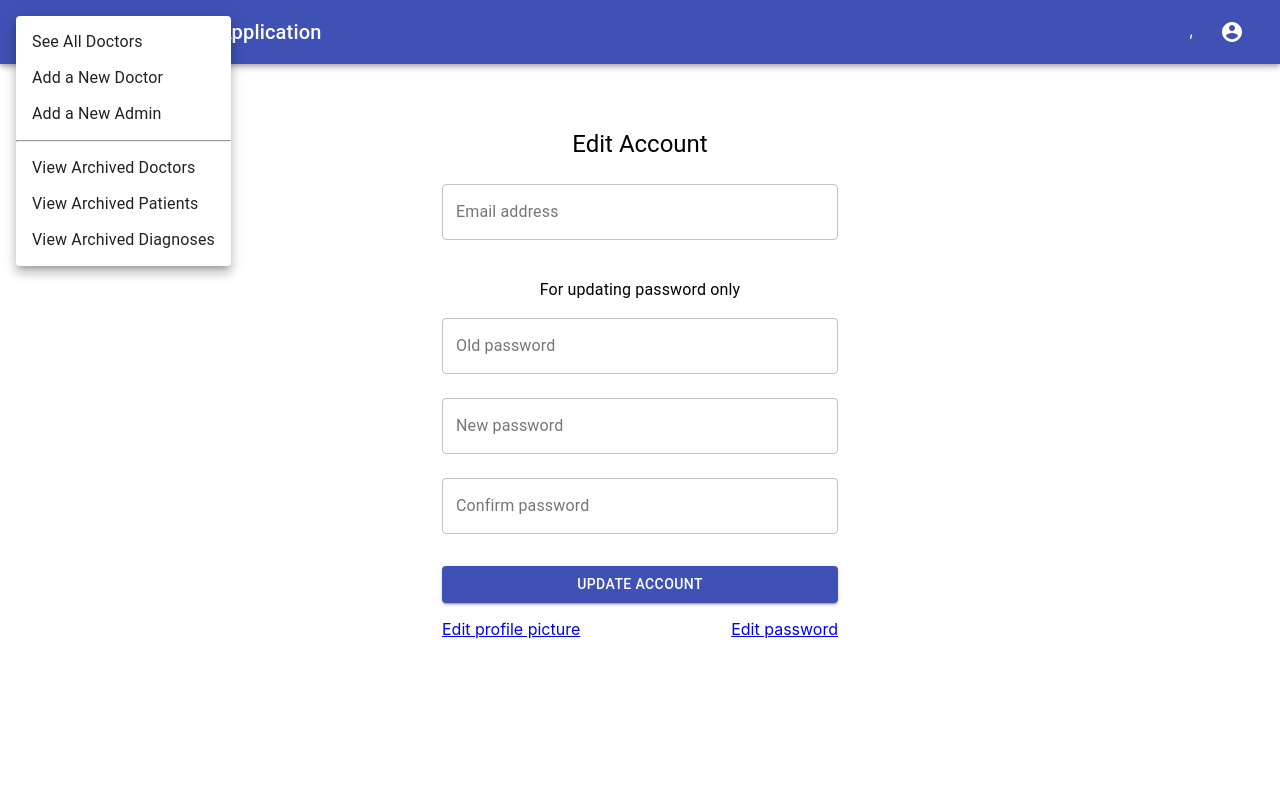
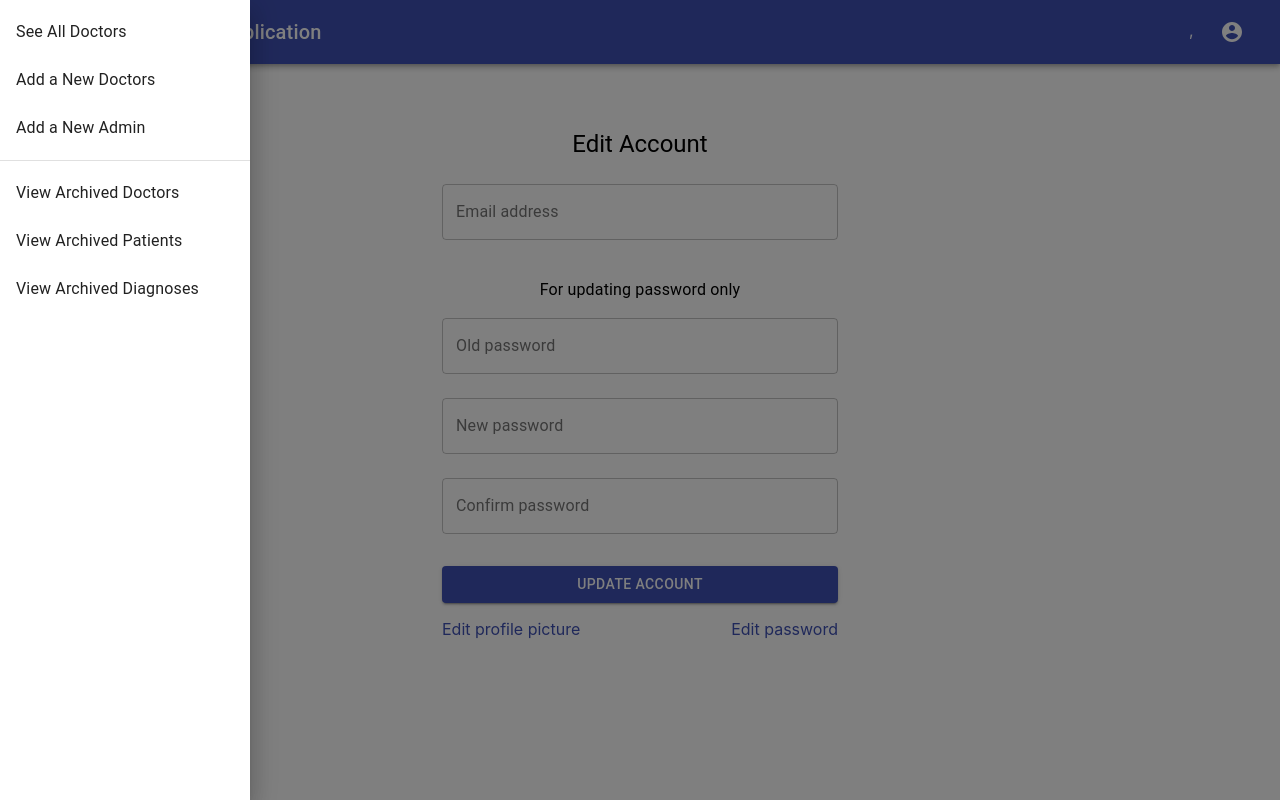
Before and after one commit to Tiko-Minasyan/capstone-react, a React (Create React App) app: page /admin/edit in a window 1280 px wide. Both pictures are taken after a click on the button 36 px from the left and 32 px from the top of the page. Built offline with nearby package versions, Linux system fonts and the light colour scheme; no server answers.

Commit message:
pc to laptop

```diff
--- a/src/components/admin/AdminDoctorProfile.js
+++ b/src/components/admin/AdminDoctorProfile.js
@@ -54,6 +54,7 @@ const useStyles = makeStyles({
 	info: {
 		textAlign: "center",
 		padding: "20px",
+		width: "100%",
 	},
 	warningContainer: {
 		width: "90%",
@@ -286,6 +287,9 @@ export default function AdminDoctorProfile() {
 		getDoctor(0);
 		setIsSearching(false);
 		setPageDiagnoses(0);
+
+		setPatientSearch("");
+		setFinishedSearch("All");
 	};
 
 	const emptyRowsWarning = 5 - Math.min(5, countWarning - pageWarning * 5);
--- a/src/components/admin/AdminHeader.js
+++ b/src/components/admin/AdminHeader.js
@@ -2,6 +2,10 @@ import React, { useEffect } from "react";
 import { makeStyles } from "@material-ui/core/styles";
 import AppBar from "@material-ui/core/AppBar";
 import Toolbar from "@material-ui/core/Toolbar";
+import Drawer from "@material-ui/core/Drawer";
+import List from "@material-ui/core/List";
+import Divider from "@material-ui/core/Divider";
+import ListItem from "@material-ui/core/ListItem";
 import Typography from "@material-ui/core/Typography";
 import IconButton from "@material-ui/core/IconButton";
 import MenuIcon from "@material-ui/icons/Menu";
@@ -10,6 +14,7 @@ import MenuItem from "@material-ui/core/MenuItem";
 import Menu from "@material-ui/core/Menu";
 import { useHistory } from "react-router";
 import adminAPI from "../../api/admin.api";
+import { ListItemText } from "@material-ui/core";
 
 const useStyles = makeStyles((theme) => ({
 	root: {
@@ -27,15 +32,17 @@ const useStyles = makeStyles((theme) => ({
 	name: {
 		marginRight: "10px",
 	},
+	drawer: {
+		width: "250px",
+	},
 }));
 
 export default function Header() {
 	const [admin, setAdmin] = React.useState({});
 	const [anchorEl, setAnchorEl] = React.useState(null);
-	const [anchorElLinks, setAnchorElLinks] = React.useState(null);
+	const [drawerOpen, setDrawerOpen] = React.useState(false);
 
 	const open = Boolean(anchorEl);
-	const openLinks = Boolean(anchorElLinks);
 
 	const classes = useStyles();
 	const history = useHistory();
@@ -50,45 +57,35 @@ export default function Header() {
 		setAnchorEl(event.currentTarget);
 	};
 
-	const handleMenuLinks = (event) => {
-		setAnchorElLinks(event.currentTarget);
+	const toggleDrawer = (open) => (event) => {
+		setDrawerOpen(open);
 	};
 
 	const handleClose = () => {
 		setAnchorEl(null);
 	};
 
-	const handleCloseLinks = () => {
-		setAnchorElLinks(null);
-	};
-
 	const allDoctors = () => {
-		handleCloseLinks();
 		history.push("/admin/viewDoctors");
 	};
 
 	const newDoctor = () => {
-		handleCloseLinks();
 		history.push("/admin/register");
 	};
 
 	const newAdmin = () => {
-		handleCloseLinks();
 		history.push("/admin/registerAdmin");
 	};
 
 	const archivedDoctors = () => {
-		handleCloseLinks();
 		history.push("/admin/archive/doctors");
 	};
 
 	const archivedPatients = () => {
-		handleCloseLinks();
 		history.push("/admin/archive/patients");
 	};
 
 	const archivedDiagnoses = () => {
-		handleCloseLinks();
 		history.push("/admin/archive/diagnoses");
 	};
 
@@ -112,36 +109,44 @@ export default function Header() {
 						className={classes.menuButton}
 						color="inherit"
 						aria-label="menu"
-						onClick={handleMenuLinks}
+						onClick={toggleDrawer(true)}
 					>
 						<MenuIcon />
 					</IconButton>
-					<Menu
-						id="menu-appbar-links"
-						anchorEl={anchorElLinks}
-						anchorOrigin={{
-							vertical: "top",
-							horizontal: "right",
-						}}
-						keepMounted
-						transformOrigin={{
-							vertical: "top",
-							horizontal: "right",
-						}}
-						open={openLinks}
-						onClose={handleCloseLinks}
+
+					<Drawer
+						anchor="left"
+						open={drawerOpen}
+						onClose={toggleDrawer(false)}
+						onClick={toggleDrawer(false)}
 					>
-						<MenuItem onClick={allDoctors}>See All Doctors</MenuItem>
-						<MenuItem onClick={newDoctor}>Add a New Doctor</MenuItem>
-						<MenuItem onClick={newAdmin}>Add a New Admin</MenuItem> <hr />
-						<MenuItem onClick={archivedDoctors}>View Archived Doctors</MenuItem>
-						<MenuItem onClick={archivedPatients}>
-							View Archived Patients
-						</MenuItem>
-						<MenuItem onClick={archivedDiagnoses}>
-							View Archived Diagnoses
-						</MenuItem>
-					</Menu>
+						<div className={classes.drawer}>
+							<List>
+								<ListItem button onClick={allDoctors}>
+									<ListItemText primary="See All Doctors" />
+								</ListItem>
+								<ListItem button onClick={newDoctor}>
+									<ListItemText primary="Add a New Doctors" />
+								</ListItem>
+								<ListItem button onClick={newAdmin}>
+									<ListItemText primary="Add a New Admin" />
+								</ListItem>
+							</List>
+							<Divider />
+							<List>
+								<ListItem button onClick={archivedDoctors}>
+									<ListItemText primary="View Archived Doctors" />
+								</ListItem>
+								<ListItem button onClick={archivedPatients}>
+									<ListItemText primary="View Archived Patients" />
+								</ListItem>
+								<ListItem button onClick={archivedDiagnoses}>
+									<ListItemText primary="View Archived Diagnoses" />
+								</ListItem>
+							</List>
+						</div>
+					</Drawer>
+
 					<Typography variant="h6" className={classes.title}>
 						<span className={classes.pointer} onClick={allDoctors}>
 							Medical Center Application
--- a/src/components/admin/AdminRegisterPage.js
+++ b/src/components/admin/AdminRegisterPage.js
@@ -104,7 +104,7 @@ export default function AdminSignIn() {
 	return (
 		<div className={classes.flex}>
 			<Paper className={classes.container} elevation={5}>
-				<Container component="Paperr" maxWidth="xs">
+				<Container component="main" maxWidth="xs">
 					<CssBaseline />
 					<div className={classes.paper}>
 						<Typography component="h1" variant="h5">
--- a/src/components/admin/ArchivedDiagnosesPage.js
+++ b/src/components/admin/ArchivedDiagnosesPage.js
@@ -145,8 +145,6 @@ export default function ArchivedDiagnosesPage() {
 				if (item.doctor === null) item.doctor = { ...item.archivedDoctor };
 				if (item.patient === null) item.patient = { ...item.archivedPatient };
 			});
-
-			console.log(res.data);
 
 			setDiagnoses(res.data.diagnoses);
 			setCount(res.data.count);
--- a/src/components/admin/ArchivedDoctorProfile.js
+++ b/src/components/admin/ArchivedDoctorProfile.js
@@ -29,22 +29,24 @@ const useStyles = makeStyles({
 		marginRight: "20px",
 	},
 	container: {
-		display: "flex",
-		justifyContent: "space-between",
+		display: "grid",
 		alignItems: "center",
+		gridTemplateColumns: "3fr 5fr",
+		gridGap: "15%",
 	},
 	doctorContainer: {
 		display: "flex",
 		alignItems: "center",
 		margin: "10px",
 		padding: "20px",
+		textAlign: "center",
 	},
 	image: {
 		width: "240px",
 		height: "300px",
 	},
 	info: {
-		width: "400px",
+		width: "100%",
 		textAlign: "center",
 	},
 	radio: {
@@ -69,6 +71,16 @@ const useStyles = makeStyles({
 		marginLeft: "10px",
 		width: "160px",
 	},
+	warningContainer: {
+		width: "90%",
+		marginLeft: "auto",
+		marginRight: "15px",
+		boxShadow: "2px 2px 5px",
+	},
+	noWarnings: {
+		textAlign: "center",
+		fontSize: "18px",
+	},
 });
 
 export default function AdminDoctorProfile() {
@@ -78,6 +90,8 @@ export default function AdminDoctorProfile() {
 	const [open, setOpen] = React.useState(false);
 	const [openedDiagnosis, setOpenedDiagnosis] = React.useState({});
 
+	const [pageWarning, setPageWarning] = React.useState(0);
+	const [countWarning, setCountWarning] = React.useState(0);
 	const [pageDiagnoses, setPageDiagnoses] = React.useState(0);
 	const [countDiagnoses, setCountDiagnoses] = React.useState(0);
 
@@ -93,6 +107,10 @@ export default function AdminDoctorProfile() {
 	const { id } = useParams();
 	const history = useHistory();
 	const classes = useStyles();
+
+	const handleChangePageWarning = (e, newPage) => {
+		setPageWarning(newPage);
+	};
 
 	const handleClickOpen = (index) => {
 		setOpen(true);
@@ -146,6 +164,7 @@ export default function AdminDoctorProfile() {
 				warning.date = date[2] + "/" + date[1] + "/" + date[0];
 			});
 			setWarnings(res.data.doctor.warnings);
+			setCountWarning(res.data.doctor.warnings.length);
 
 			res.data.diagnoses.forEach((diagnosis) => {
 				diagnosis.createdAt = timeFormat(diagnosis.createdAt);
@@ -209,6 +228,7 @@ export default function AdminDoctorProfile() {
 		setPageDiagnoses(0);
 	};
 
+	const emptyRowsWarning = 5 - Math.min(5, countWarning - pageWarning * 5);
 	const emptyRowsDiagnoses =
 		10 - Math.min(10, countDiagnoses - pageDiagnoses * 10);
 
@@ -219,7 +239,6 @@ export default function AdminDoctorProfile() {
 			</Button>
 			<div>
 				<div className={classes.container}>
-					<div className={classes.doctorContainer}>
 					<Paper className={classes.doctorContainer} elevation={5}>
 						<div className={classes.info}>
 							<h1>
@@ -237,10 +256,53 @@ export default function AdminDoctorProfile() {
 							<p>Delete reason: {doctor.deleteReason}</p>
 						</div>
 					</Paper>
-					</div>
+
+					<TableContainer className={classes.warningContainer}>
+						<Table className={classes.warningTable} aria-label="simple table">
+							<TableHead>
+								<TableRow>
+									<TableCell>Warning details</TableCell>
+									<TableCell>Severity</TableCell>
+									<TableCell>Issued at</TableCell>
+								</TableRow>
+							</TableHead>
+							<TableBody>
+								{warnings
+									.slice(pageWarning * 5, 5 + pageWarning * 5)
+									.map((warning, index) => (
+										<TableRow key={warning._id}>
+											<TableCell>{warning.details}</TableCell>
+											<TableCell>{warning.severity}</TableCell>
+											<TableCell>{warning.date}</TableCell>
+										</TableRow>
+									))}
+								{warnings.length === 0 ? (
+									<TableRow style={{ height: 53 * emptyRowsWarning }}>
+										<TableCell colSpan={3} className={classes.noWarnings}>
+											The doctor has not received any warnings
+										</TableCell>
+									</TableRow>
+								) : (
+									emptyRowsWarning > 0 && (
+										<TableRow style={{ height: 53 * emptyRowsWarning }}>
+											<TableCell colSpan={6} />
+										</TableRow>
+									)
+								)}
+							</TableBody>
+						</Table>
+						<TablePagination
+							component="div"
+							rowsPerPageOptions={[5]}
+							onChangePage={handleChangePageWarning}
+							count={countWarning}
+							page={pageWarning}
+							rowsPerPage={5}
+						/>
+					</TableContainer>
 				</div>
 
-				<div>
+				{/* <div>
 					{warnings.length === 0 && <h1>The doctor had no warnings</h1>}
 					{warnings.map((warning) => (
 						<div>
@@ -249,7 +311,7 @@ export default function AdminDoctorProfile() {
 							<h3>Written at: {warning.date}</h3>
 						</div>
 					))}
-				</div>
+				</div> */}
 
 				{/* 	Diagnoses table		 */}
 				<h2>Diagnoses written by this doctor</h2>
--- a/src/css/index.css
+++ b/src/css/index.css
@@ -1,13 +1,18 @@
 body {
-  margin: 0;
-  font-family: -apple-system, BlinkMacSystemFont, 'Segoe UI', 'Roboto', 'Oxygen',
-    'Ubuntu', 'Cantarell', 'Fira Sans', 'Droid Sans', 'Helvetica Neue',
-    sans-serif;
-  -webkit-font-smoothing: antialiased;
-  -moz-osx-font-smoothing: grayscale;
+	margin: 0;
+	font-family: -apple-system, BlinkMacSystemFont, "Segoe UI", "Roboto", "Oxygen",
+		"Ubuntu", "Cantarell", "Fira Sans", "Droid Sans", "Helvetica Neue",
+		sans-serif;
+	-webkit-font-smoothing: antialiased;
+	-moz-osx-font-smoothing: grayscale;
 }
 
 code {
-  font-family: source-code-pro, Menlo, Monaco, Consolas, 'Courier New',
-    monospace;
+	font-family: source-code-pro, Menlo, Monaco, Consolas, "Courier New",
+		monospace;
 }
+
+a {
+	color: #3f51b5;
+	text-decoration: none;
+}
```
Lines whose indentation alone changed are shown as unchanged.
